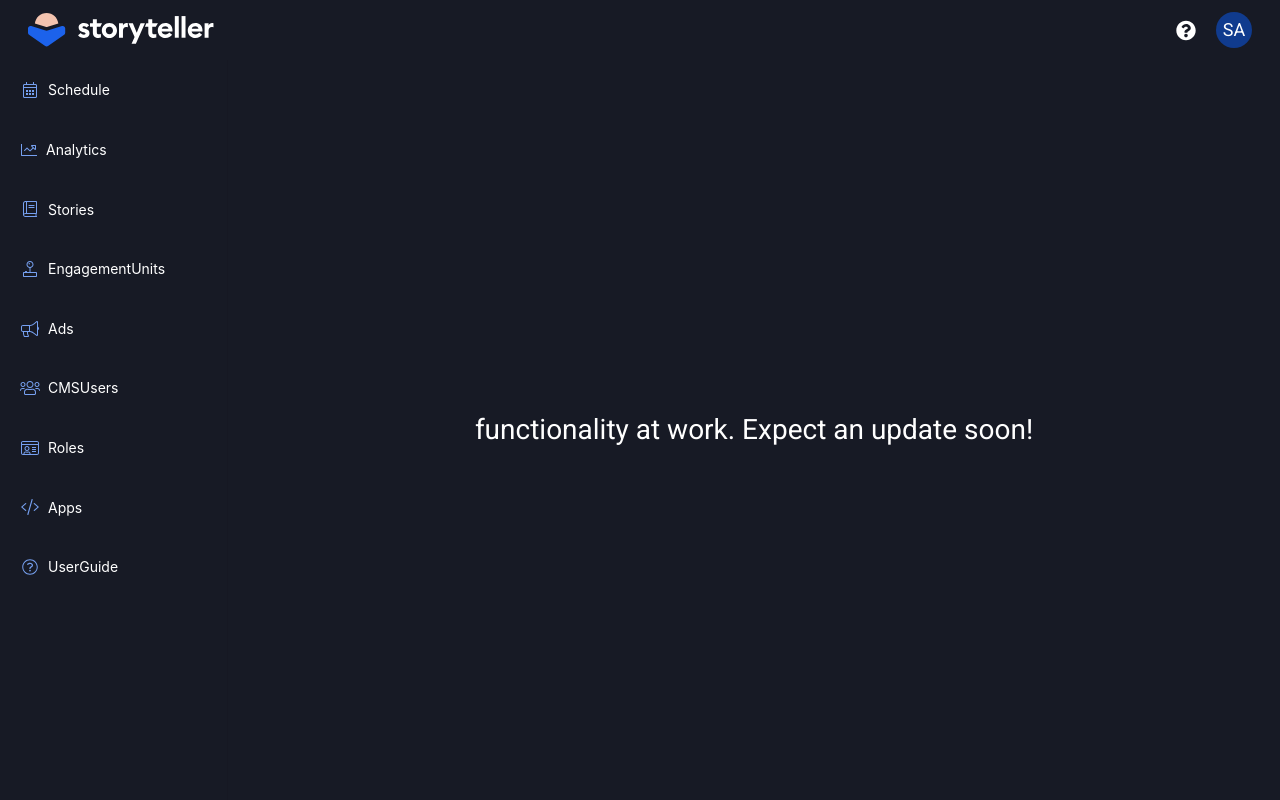
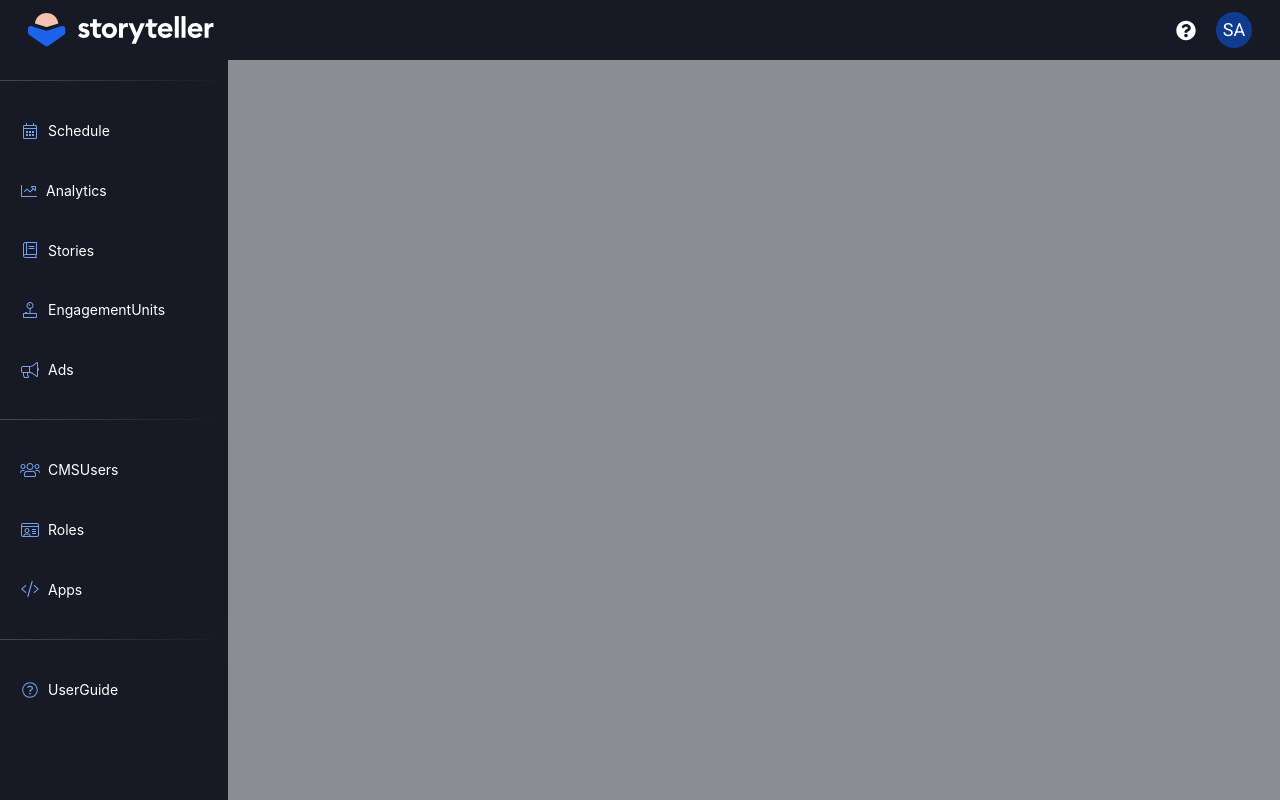
Before and after one commit to olehkl1apko/storyteller-reactjs-app, a React (Vite) app: page / in a window 1280 px wide. Built offline with nearby package versions, Linux system fonts and the light colour scheme; sample sign-in values are in the browser's storage; the HTML template or start-up script is replaced by a standard one.

Commit message:
UPDATE: sidebar

```diff
--- a/src/components/Layout.tsx
+++ b/src/components/Layout.tsx
@@ -32,7 +32,13 @@ const Layout: FC = () => {
       />
       <div className="flex flex-1">
         <Sidebar isSidebarOpen={isSidebarOpen} />
-        <Outlet />
+        <section
+          className={`h-full w-full xs:bg-white opacity-0 ${
+            isSidebarOpen ? "bg-black opacity-50" : "bg-white"
+          }`}
+        >
+          <Outlet />
+        </section>
       </div>
     </div>
   );
--- a/src/components/Sidebar/Sidebar.tsx
+++ b/src/components/Sidebar/Sidebar.tsx
@@ -30,6 +30,7 @@ export const Sidebar: FC<SidebarProps> = ({ isSidebarOpen }) => {
 
   return (
     <section className={`menu-container ${isSidebarOpen ? "open" : ""}`}>
+      <div className="divider" />
       <Menu
         className="menu"
         mode="vertical"
@@ -63,6 +64,17 @@ export const Sidebar: FC<SidebarProps> = ({ isSidebarOpen }) => {
             icon: <Ads />,
             key: "/ads",
           },
+        ]}
+      />
+      <div className="divider" />
+      <Menu
+        className="menu"
+        mode="vertical"
+        onClick={(item) => {
+          navigate(item.key);
+        }}
+        selectedKeys={[selectedKeys]}
+        items={[
           {
             label: "CMSUsers",
             icon: <CMSUsers />,
@@ -78,6 +90,17 @@ export const Sidebar: FC<SidebarProps> = ({ isSidebarOpen }) => {
             icon: <Apps />,
             key: "/apps",
           },
+        ]}
+      />
+      <div className="divider" />
+      <Menu
+        className="menu"
+        mode="vertical"
+        onClick={(item) => {
+          navigate(item.key);
+        }}
+        selectedKeys={[selectedKeys]}
+        items={[
           {
             label: "UserGuide",
             icon: <UserGuide />,
--- a/src/components/Sidebar/styles.css
+++ b/src/components/Sidebar/styles.css
@@ -2,8 +2,11 @@
   height: 100%;
   width: 12%;
   min-width: 228px;
+  display: flex;
+  flex-direction: column;
   transform: translateX(0);
   transition: transform 0.3s;
+  z-index: 100;
 }
 
 @media (max-width: 425px) {
@@ -22,8 +25,14 @@
 }
 
 .menu {
-  height: 100%;
   background-color: transparent;
+}
+
+.divider {
+  width: 100%;
+  height: 1px;
+  background: linear-gradient(90deg, #484848 0%, rgba(72, 72, 72, 0) 100%);
+  margin: 20px 0px;
 }
 
 .ant-menu-item {
@@ -36,6 +45,7 @@
   margin-inline: 0 !important;
   margin-block: 0 !important;
   padding: 20px !important;
+  width: 100% !important;
 }
 
 .ant-menu-title-content {
@@ -47,4 +57,7 @@
 .ant-menu-item-active,
 .ant-menu-item-selected {
   background: #292f48 !important;
+  border-left: 4px solid #76a0f0 !important;
+  border-radius: 0 !important;
+  padding-left: 16px !important;
 }
```
